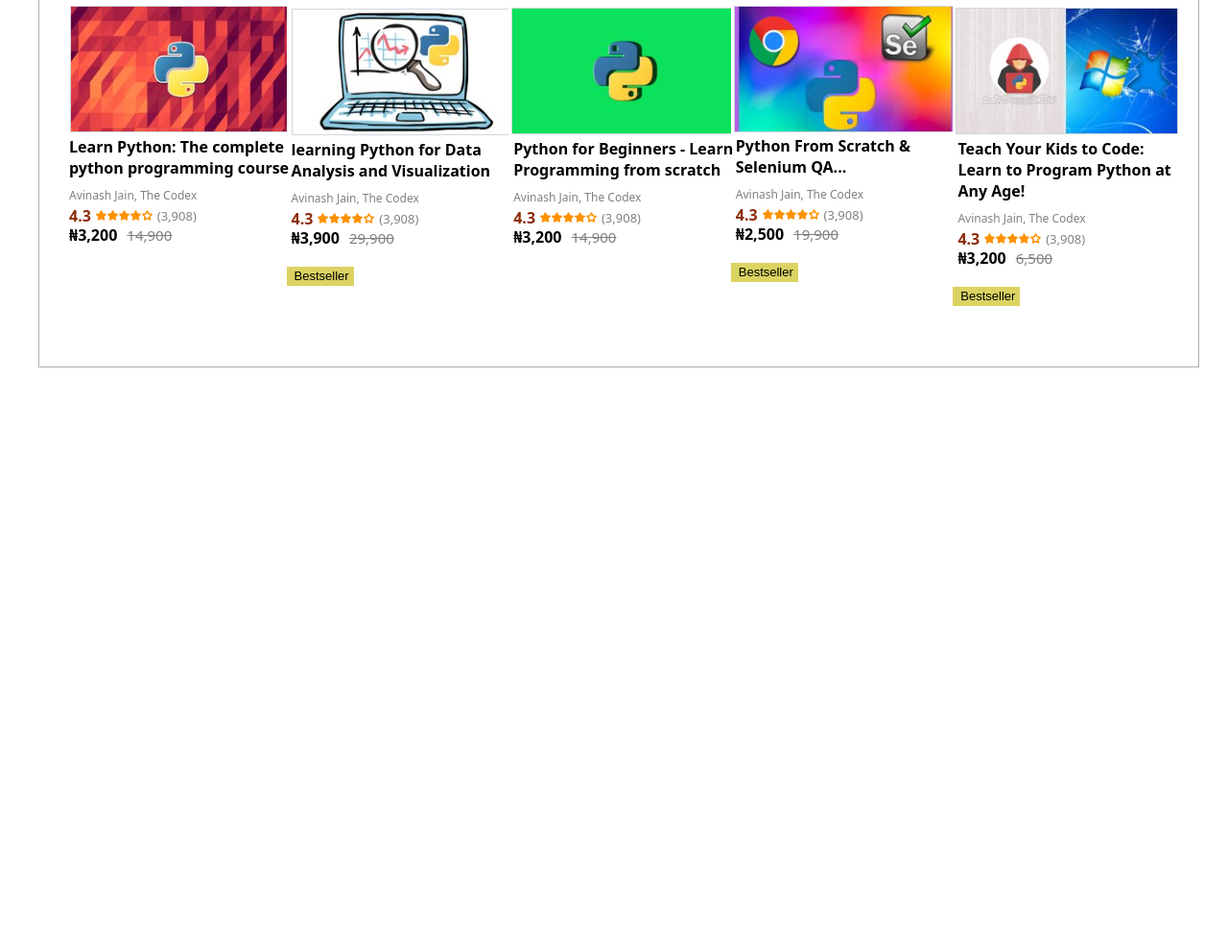
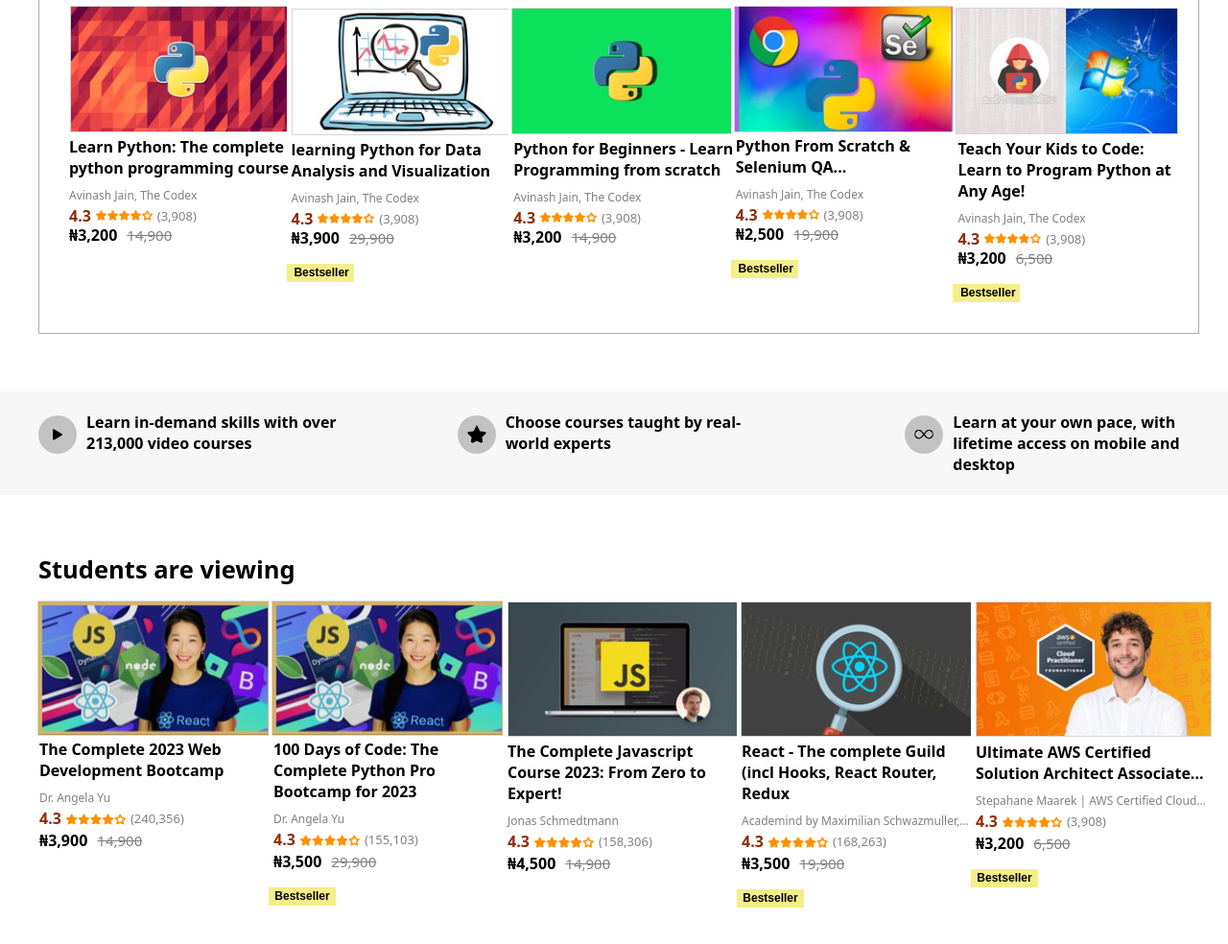
Before and after one commit to mbamamykel77/stutern-udemy-task, a plain HTML site: page index.html in a window 1280 px wide. Shown: the part 906-1890 px from the top of the page at 96% size. Before the commit the page ends 1319 px from the top, so only its background shows below. Drawn offline with Linux system fonts and the light colour scheme.

Commit message:
added second card section

```diff
--- a/index.html
+++ b/index.html
@@ -156,5 +156,112 @@
         </div>
       </div>
     </div>
+
+    <div class="content-1">
+      <div class="sub-content">
+        <img src="./img/play-fill.svg" alt="">
+        <h4>Learn in-demand skills with over 213,000 video courses</h4>
+      </div>
+      <div class="sub-content sub2">
+        <img src="./img/star-fill.svg" alt="">
+        <h4>Choose courses taught by real-world experts</h4>
+      </div>
+      <div class="sub-content sub3">
+        <img src="./img/infinity.svg" alt="" class="">
+        <h4>Learn at your own pace, with lifetime access on mobile and desktop</h4>
+      </div>
+    </div>
+
+
+    <div class="view">
+      <h2>Students are viewing</h2>
+    </div>
+    <div class="card-container card-container2">
+      <div class="card">
+        <div class="cardSec1">
+          <img src="./img/second-img1.png" alt="">
+        <h3>The Complete 2023 Web Development Bootcamp</h3>
+        <span>Dr. Angela Yu</span>
+        </div>
+        <div class="rating">
+          <p>4.3</p>
+          <img src="./img/rating.svg" alt="">
+          <span>(240,356)</span>
+        </div>
+        <div class="price">
+          <h3>₦3,900</h3> <span><strike>14,900</strike></span>
+        </div>
+      </div>
+      <div class="card">
+        <div class="cardSec1">
+          <img src="./img/second-img1.png" alt="">
+        <h3>100 Days of Code: The Complete Python Pro Bootcamp for 2023</h3>
+        <span>Dr. Angela Yu</span>
+        </div>
+        <div class="rating">
+          <p>4.3</p>
+          <img src="./img/rating.svg" alt="">
+          <span>(155,103)</span>
+        </div>
+        <div class="price">
+          <h3>₦3,500</h3> <span><strike>29,900</strike></span>
+        </div>
+        <div class="bestseller">
+          <p>Bestseller</p>
+        </div>
+      </div>
+      <div class="card">
+        <div class="cardSec1">
+          <img src="./img/second-img3.png" alt="">
+        <h3>The Complete Javascript Course 2023: From Zero to Expert!</h3>
+        <span>Jonas Schmedtmann</span>
+        </div>
+        <div class="rating">
+          <p>4.3</p>
+          <img src="./img/rating.svg" alt="">
+          <span>(158,306)</span>
+        </div>
+        <div class="price">
+          <h3>₦4,500</h3> <span><strike>14,900</strike></span>
+        </div>
+      </div>
+      <div class="card">
+        <div class="cardSec1">
+          <img src="./img/second-img4.png" alt="">
+        <h3>React - The complete Guild (incl Hooks, React Router, Redux</h3>
+        <span>Academind by Maximilian Schwazmuller,...</span>
+        </div>
+        <div class="rating">
+          <p>4.3</p>
+          <img src="./img/rating.svg" alt="">
+          <span>(168,263)</span>
+        </div>
+        <div class="price">
+          <h3>₦3,500</h3> <span><strike>19,900</strike></span>
+        </div>
+        <div class="bestseller">
+          <p>Bestseller</p>
+        </div>
+      </div>
+      <div class="card">
+        <div class="cardSec1">
+          <img src="./img/second-img5.png" alt="">
+        <h3>Ultimate AWS Certified Solution Architect Associate...</h3>
+        <span>Stepahane Maarek | AWS Certified Cloud...</span>
+        </div>
+        <div class="rating">
+          <p>4.3</p>
+          <img src="./img/rating.svg" alt="">
+          <span>(3,908)</span>
+        </div>
+        <div class="price">
+          <h3>₦3,200</h3> <span><strike>6,500</strike></span>
+        </div>
+        <div class="bestseller">
+          <p>Bestseller</p>
+        </div>
+      </div>
+    </div>
+  </div>
   </body>
 </html>
--- a/style.css
+++ b/style.css
@@ -153,8 +153,9 @@
   font-size: 20px;
 }
 
-.choose p{
-  font-family: system-ui, -apple-system, BlinkMacSystemFont, 'Segoe UI', Roboto, Oxygen, Ubuntu, Cantarell, 'Open Sans', 'Helvetica Neue', sans-serif;
+.choose p {
+  font-family: system-ui, -apple-system, BlinkMacSystemFont, "Segoe UI", Roboto,
+    Oxygen, Ubuntu, Cantarell, "Open Sans", "Helvetica Neue", sans-serif;
   font-size: 19px;
 }
 
@@ -170,33 +171,33 @@
   margin-right: 20px;
   font-size: 17px;
   font-weight: bold;
-  font-family: system-ui, -apple-system, BlinkMacSystemFont, 'Segoe UI', Roboto, Oxygen, Ubuntu, Cantarell, 'Open Sans', 'Helvetica Neue', sans-serif;
+  font-family: system-ui, -apple-system, BlinkMacSystemFont, "Segoe UI", Roboto,
+    Oxygen, Ubuntu, Cantarell, "Open Sans", "Helvetica Neue", sans-serif;
 }
 
-.courses a:hover{
+.courses a:hover {
   color: black;
 }
 
 .expand {
   padding-left: 30px;
-  padding-bottom: 50px;
+  padding-bottom: 20px;
   padding-top: 20px;
   border: 1px solid rgb(173, 173, 173);
   margin: 30px;
   margin-left: 40px;
   margin-top: 10px;
-  font-family: system-ui, -apple-system, BlinkMacSystemFont, 'Segoe UI', Roboto, Oxygen, Ubuntu, Cantarell, 'Open Sans', 'Helvetica Neue', sans-serif;
+  font-family: system-ui, -apple-system, BlinkMacSystemFont, "Segoe UI", Roboto,
+    Oxygen, Ubuntu, Cantarell, "Open Sans", "Helvetica Neue", sans-serif;
 }
 
 .expand h1 {
   font-size: 25px;
   margin-left: 3px;
-
 }
-.expand p{
+.expand p {
   font-size: 16px;
   margin-left: 3px;
-
 }
 
 .explore-btn button {
@@ -210,7 +211,7 @@
   margin-left: 3px;
 }
 
-.explore-btn button:hover{
+.explore-btn button:hover {
   background-color: rgb(235, 233, 233);
 }
 
@@ -221,7 +222,8 @@
 
 .card {
   width: 20%;
-  font-family: system-ui, -apple-system, BlinkMacSystemFont, 'Segoe UI', Roboto, Oxygen, Ubuntu, Cantarell, 'Open Sans', 'Helvetica Neue', sans-serif;
+  font-family: system-ui, -apple-system, BlinkMacSystemFont, "Segoe UI", Roboto,
+    Oxygen, Ubuntu, Cantarell, "Open Sans", "Helvetica Neue", sans-serif;
   margin-left: -4px;
 }
 
@@ -245,14 +247,14 @@
   display: flex;
   flex-direction: row;
 }
-.rating p{
+.rating p {
   margin-right: 5px;
   margin-left: 5px;
   margin-top: 1px;
   font-weight: bold;
   color: rgb(141, 44, 9);
 }
-.rating img{
+.rating img {
   width: 25%;
   margin-top: -18px;
   margin-right: 5px;
@@ -279,15 +281,67 @@
 }
 
 .bestseller {
-  background-color: rgb(219, 211, 97);
+  background-color: rgb(245, 238, 137);
   width: 70px;
-  margin-top: -10px;
+  margin-top: -12px;
+  font-weight: bold;
 }
 
-.bestseller p{
-  font-size: 13px;
+.bestseller p {
+  font-size: 12px;
   text-align: center;
   padding-top: 2px;
   padding-bottom: 3px;
   font-family: Arial, Helvetica, sans-serif;
 }
+
+.content-1 {
+  display: flex;
+  flex-direction: row;
+  background-color: rgb(247, 247, 247);
+  padding-left: 40px;
+  margin-top: 60px;
+  margin-bottom: 60px;
+}
+
+.sub-content {
+  display: flex;
+  flex-direction: row;
+  width: 350px;
+  font-family: system-ui, -apple-system, BlinkMacSystemFont, "Segoe UI", Roboto,
+  Oxygen, Ubuntu, Cantarell, "Open Sans", "Helvetica Neue", sans-serif;
+}
+
+.sub-content h4 {
+  margin-left: 10px;
+}
+
+.sub-content img {
+  width: 20px;
+  height: 20px;
+  background-color: rgb(194, 194, 194);
+  border-radius: 50px;
+  padding: 10px;
+  margin-top: 25px;
+}
+
+.sub2 {
+  margin-left: 100px;
+}
+
+.sub3 {
+  margin-left: 130px;
+}
+
+.view {
+  font-family: system-ui, -apple-system, BlinkMacSystemFont, "Segoe UI", Roboto,
+  Oxygen, Ubuntu, Cantarell, "Open Sans", "Helvetica Neue", sans-serif;
+  margin-left: 40px;
+  font-size: 17px;
+}
+
+.card-container2 {
+  margin-left: 40px;
+  margin-top: -10px;
+  margin-bottom: 80px;
+}
```
Also changed, not shown: img/second-img1.png (added), img/second-img3.png (added), img/second-img4.png (added), img/second-img5.png (added).
